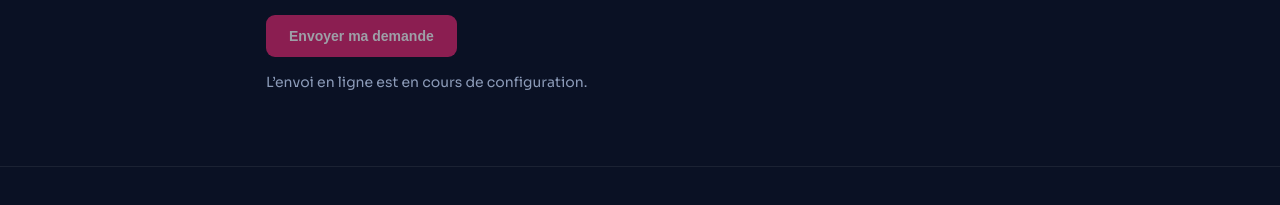
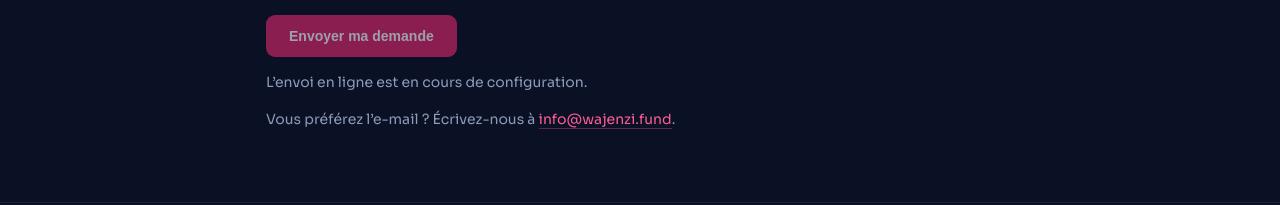
Before and after one commit to nkurikiye/wajenzi, a plain HTML site: page fr/apply-company.html in a window 1280 px wide. Shown: the part 826-1031 px from the top of the page. Drawn offline with nearby package versions, Linux system fonts and the light colour scheme.

Commit message:
forms: add mailto fallback so the forms aren't a dead end (#25)
Until a submission endpoint is configured in intake.js, the forms show a
disabled submit. Add a "Prefer email? Write to info@wajenzi.fund" line
(EN + FR, company + investor, with an appropriate subject) below the
status so visitors always have a working way to reach us.


Claude-Session: https://claude.ai/code/session_0118B7psMiSyTu1UFcDrHPKh

Co-authored-by: Claude <noreply@anthropic.com>

```diff
--- a/fr/apply-company.html
+++ b/fr/apply-company.html
@@ -50,6 +50,7 @@
     <p id="intake-privacy">Nous utiliserons vos réponses pour examiner votre demande et vous recontacter. Évitez les informations confidentielles.</p>
     <button type="submit" class="btn btn-glow" disabled>Envoyer ma demande</button>
     <p role="status" class="intake-status">L’envoi en ligne est en cours de configuration.</p>
+    <p class="intake-fallback">Vous préférez l’e-mail ? Écrivez-nous à <a href="mailto:info@wajenzi.fund?subject=Demande%20entreprise">info@wajenzi.fund</a>.</p>
   </form>
 </main>
 <footer>
--- a/intake.css
+++ b/intake.css
@@ -20,3 +20,6 @@
   .intake { padding-top: 36px; padding-bottom: 48px; }
   .intake-grid { grid-template-columns: 1fr; }
 }
+.intake-fallback { margin-top: 10px; font-size: 14px; color: var(--muted); }
+.intake-fallback a { color: var(--magenta-2); text-decoration: none; border-bottom: 1px solid rgba(255,92,151,0.32); }
+.intake-fallback a:hover { border-bottom-color: var(--magenta-2); }
```
Also changed, not shown: apply-company.html (+1 -0 lines), apply-investor.html (+1 -0 lines), fr/apply-investor.html (+1 -0 lines).
